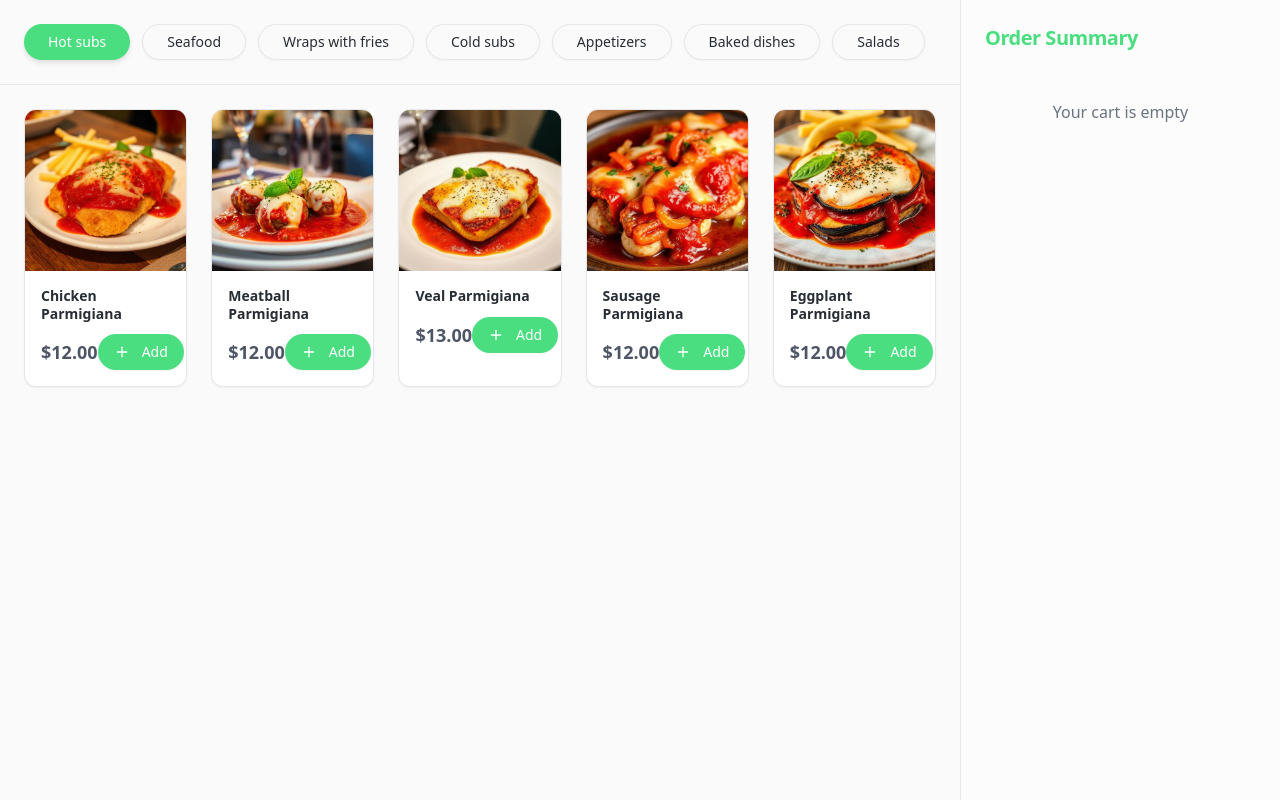
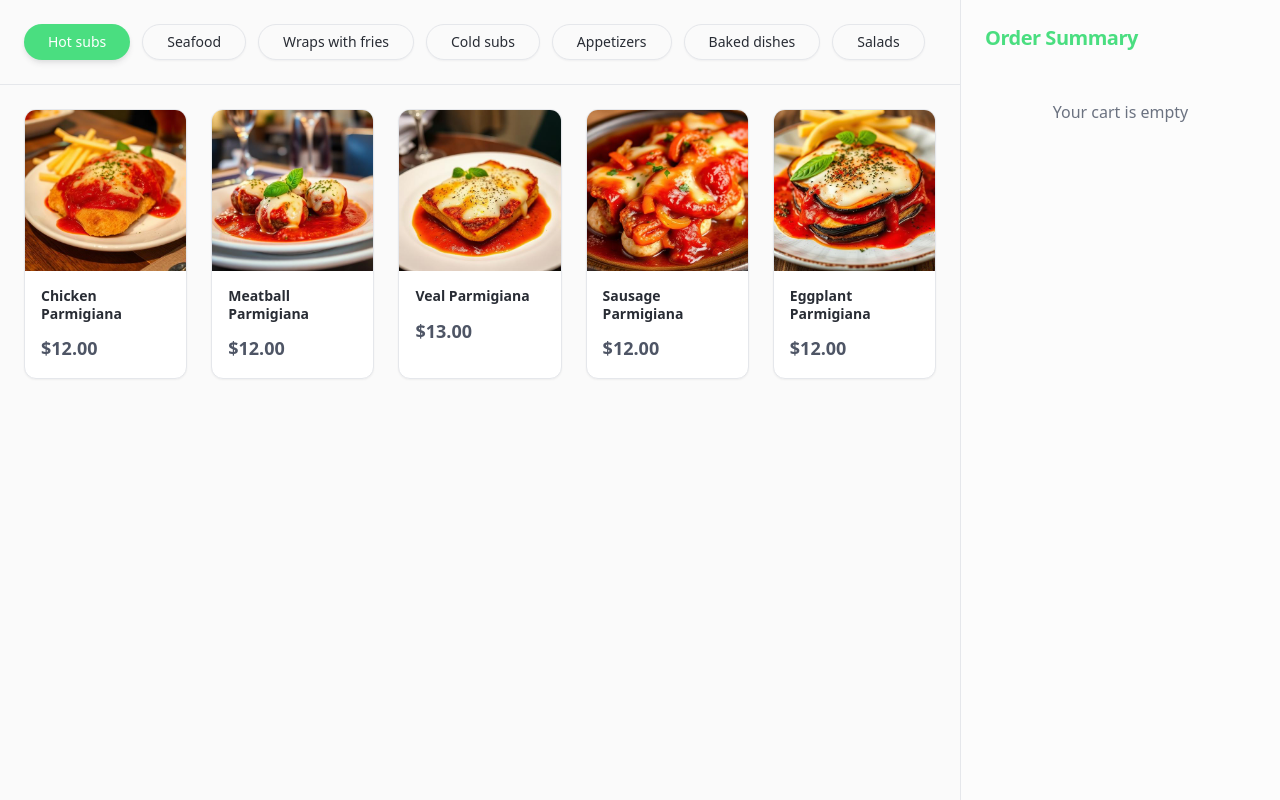
Before and after one commit to prem-prasoon/design-canvas-composer, a React (Vite) app: page / in a window 1280 px wide. Built offline with nearby package versions, Linux system fonts and the light colour scheme.

Commit message:
Add hover effect to menu items
Add a button with an add icon that appears on hover, fading the main content of the menu item.

```diff
--- a/src/components/MenuItem.tsx
+++ b/src/components/MenuItem.tsx
@@ -17,15 +17,25 @@ interface MenuItemProps {
 
 export const MenuItem = ({ item, onAddToCart }: MenuItemProps) => {
   return (
-    <Card className="group cursor-pointer transition-all duration-300 hover:shadow-custom-lg hover:-translate-y-1 bg-card border-border overflow-hidden">
-      <div className="aspect-square overflow-hidden">
+    <Card className="group cursor-pointer transition-all duration-300 hover:shadow-custom-lg hover:-translate-y-1 bg-card border-border overflow-hidden relative">
+      <div className="aspect-square overflow-hidden relative">
         <img
           src={item.image}
           alt={item.name}
-          className="w-full h-full object-cover transition-transform duration-300 group-hover:scale-110"
+          className="w-full h-full object-cover transition-all duration-300 group-hover:scale-110 group-hover:opacity-30"
         />
+        {/* Hover overlay with add icon */}
+        <div className="absolute inset-0 flex items-center justify-center opacity-0 group-hover:opacity-100 transition-opacity duration-300 bg-black/20">
+          <Button
+            size="lg"
+            onClick={() => onAddToCart(item)}
+            className="bg-primary hover:bg-primary-hover text-primary-foreground shadow-custom-lg transition-all duration-200 hover:scale-110 rounded-full p-4"
+          >
+            <Plus className="h-8 w-8" />
+          </Button>
+        </div>
       </div>
-      <CardContent className="p-4">
+      <CardContent className="p-4 transition-opacity duration-300 group-hover:opacity-60">
         <div className="flex items-center justify-between mb-3">
           <h3 className="font-semibold text-card-foreground text-sm leading-tight">
             {item.name}
@@ -35,14 +45,6 @@ export const MenuItem = ({ item, onAddToCart }: MenuItemProps) => {
           <p className="text-price-text font-bold text-lg">
             ${item.price.toFixed(2)}
           </p>
-          <Button
-            size="sm"
-            onClick={() => onAddToCart(item)}
-            className="bg-primary hover:bg-primary-hover text-primary-foreground shadow-custom-sm transition-all duration-200 hover:scale-105 rounded-full px-4"
-          >
-            <Plus className="h-4 w-4 mr-1" />
-            Add
-          </Button>
         </div>
       </CardContent>
     </Card>
```
